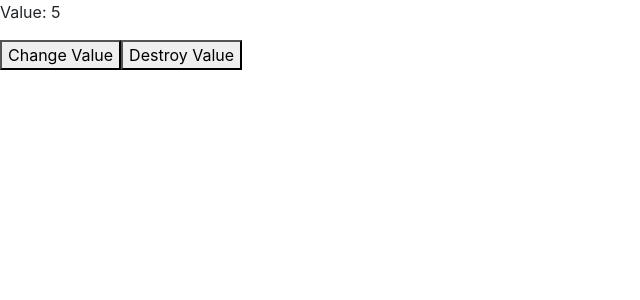
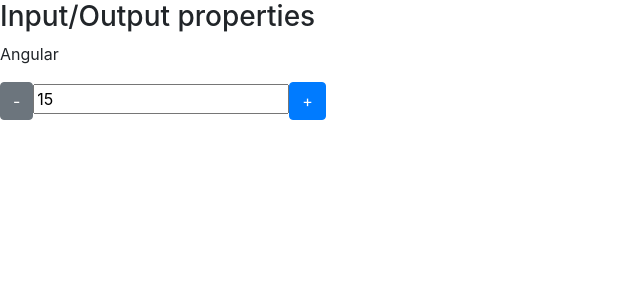
Before and after one commit to guilhermeytalo/Angular, an Angular app in the folder dataBinding/: page / in a window 1280 px wide. Shown: the top 300 px of the page, without its empty margins (0-640 px from the left). Built offline with nearby package versions, Linux system fonts and the light colour scheme.

Commit message:
finished data binding
- Using DOM to ViewChild

```diff
--- a/dataBinding/src/app/app.component.html
+++ b/dataBinding/src/app/app.component.html
@@ -1,5 +1,5 @@
-<!-- <app-data-binding></app-data-binding> -->
-
+<app-data-binding></app-data-binding>
+<!--
 <app-life-cicle [initialValue]="value" *ngIf="!deleteCycle"></app-life-cicle>
 <button (click)="onChangeValue()">Change Value</button>
-<button (click)="onDestroyValue()">Destroy Value</button>
+<button (click)="onDestroyValue()">Destroy Value</button> -->
--- a/dataBinding/src/app/output-propertie/output-propertie.component.html
+++ b/dataBinding/src/app/output-propertie/output-propertie.component.html
@@ -1,5 +1,5 @@
 <div>
   <button class="btn btn-secondary" (click)="decrement()">-</button>
-  <input type="text" [value]="value" readonly>
+  <input type="text" [value]="value" readonly #inputField>
   <button class="btn btn-primary" (click)="increment()">+</button>
 </div>
--- a/dataBinding/src/app/output-propertie/output-propertie.component.ts
+++ b/dataBinding/src/app/output-propertie/output-propertie.component.ts
@@ -1,4 +1,12 @@
-import { Component, EventEmitter, Input, OnInit, Output } from '@angular/core';
+import {
+  Component,
+  ElementRef,
+  EventEmitter,
+  Input,
+  OnInit,
+  Output,
+  ViewChild
+} from '@angular/core';
 
 @Component({
   selector: 'app-output-propertie',
@@ -10,17 +18,22 @@ export class OutputPropertieComponent implements OnInit {
 
   @Output() changedValue = new EventEmitter;
 
+  @ViewChild('inputField') inputFieldValue: ElementRef;
+
   constructor() { }
 
   ngOnInit(): void {
   }
 
 increment() {
-  this.value++;
+  console.log(this.inputFieldValue.nativeElement.value);
+  this.inputFieldValue.nativeElement.value++;
+  // this.value++;
   this.changedValue.emit({newValue: this.value});
 }
 decrement() {
-  this.value--;
+  this.inputFieldValue.nativeElement.value--;
+  // this.value--;
   this.changedValue.emit({newValue: this.value});
 }
 
```
